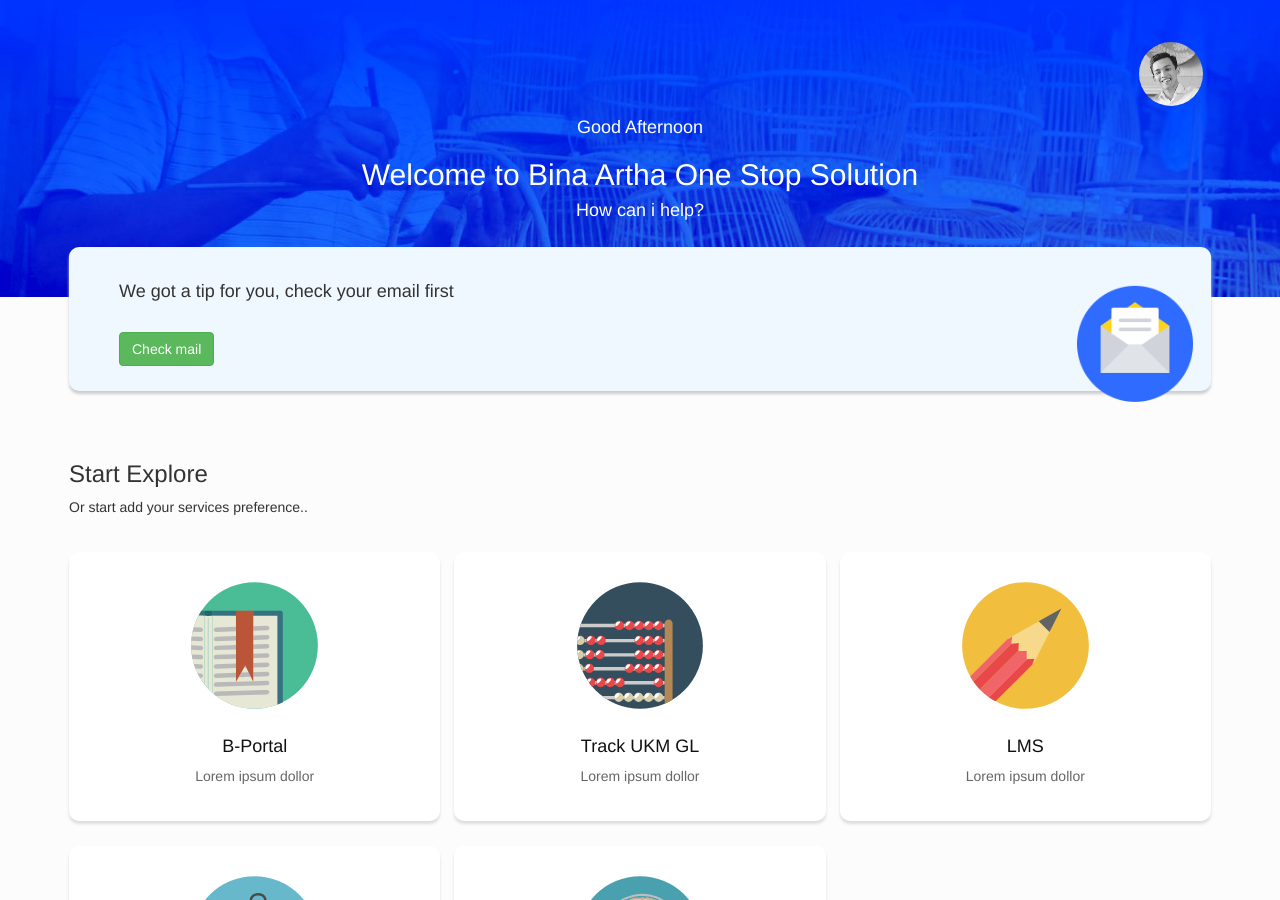
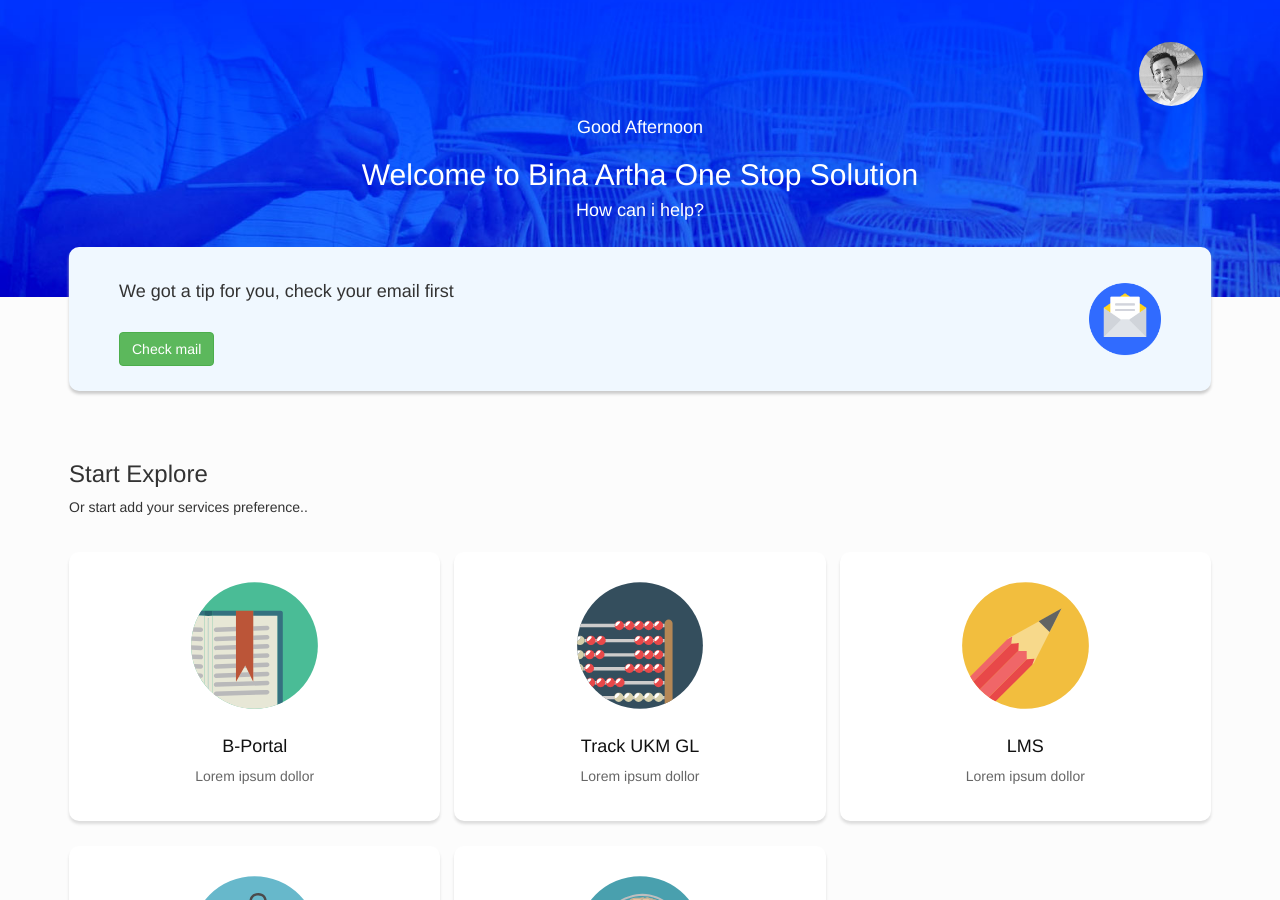
Before and after one commit to kemtol/Bina-Artha, a Jekyll site: the page built from laman/welcome.md, in a window 1280 px wide and 900 px high. Built offline with Jekyll 4.4.1, drawn with Linux system fonts in a browser that asks for light colours; nearby versions of some CDN libraries.

Commit message:
Update oss.html

```diff
--- a/_layouts/oss.html
+++ b/_layouts/oss.html
@@ -62,10 +62,15 @@
       box-shadow: 0px 3px 3px #ccc;
       margin-bottom: 5rem;
       background: aliceblue;
+      position:relative;
     }
 
     #notif .notification-mail img{
-      position: absolute;height: 60%;right: 2.5rem;top: 50%;transform: translateY(-50%);
+      position: absolute;
+      height: 50%;
+      right: 5rem;
+      top: 50%;
+      transform: translateY(-50%);
     }
 
     .services a{
```
